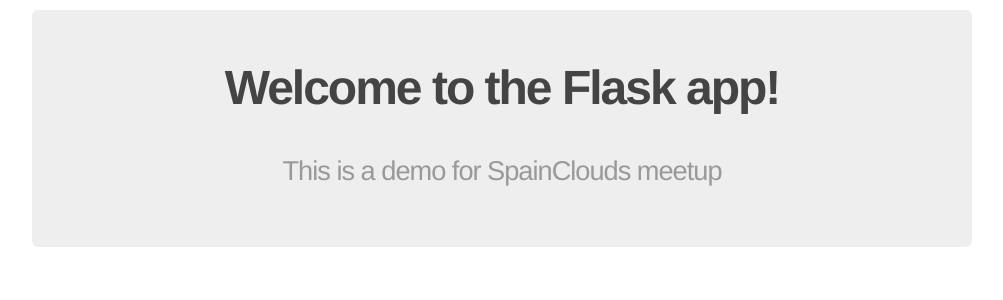
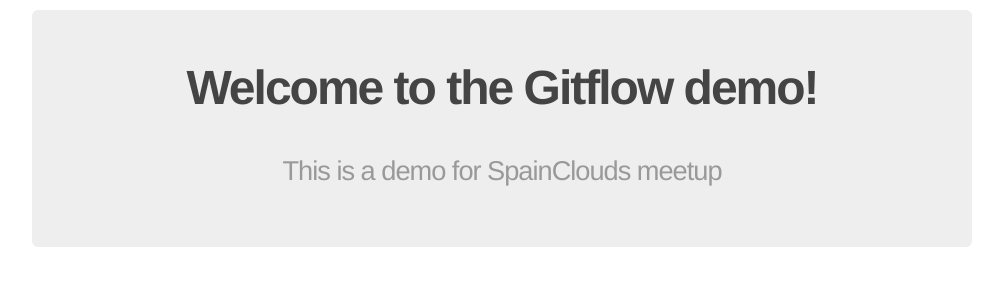
Before and after one commit to carlostighe/apache-flask, a Python web app: template app/templates/index.html in a window 1280 px wide. Shown: the part 53-353 px from the top of the page, without its empty margins (138-1141 px from the left). Run offline with Jinja, Linux system fonts and the light colour scheme; the template is opened without the code that fills it, so the values that code supplies are empty.

Commit message:
home change

```diff
--- a/app/templates/index.html
+++ b/app/templates/index.html
@@ -1,7 +1,7 @@
 {% extends "layout.html" %}
 {% block content %}
   <div class="jumbo">
-    <h2>Welcome to the Flask app! <h2>
+    <h2>Welcome to the Gitflow demo! <h2>
     <h3>This is a demo for SpainClouds meetup<h3>
   </div>
 {% endblock %}
```
